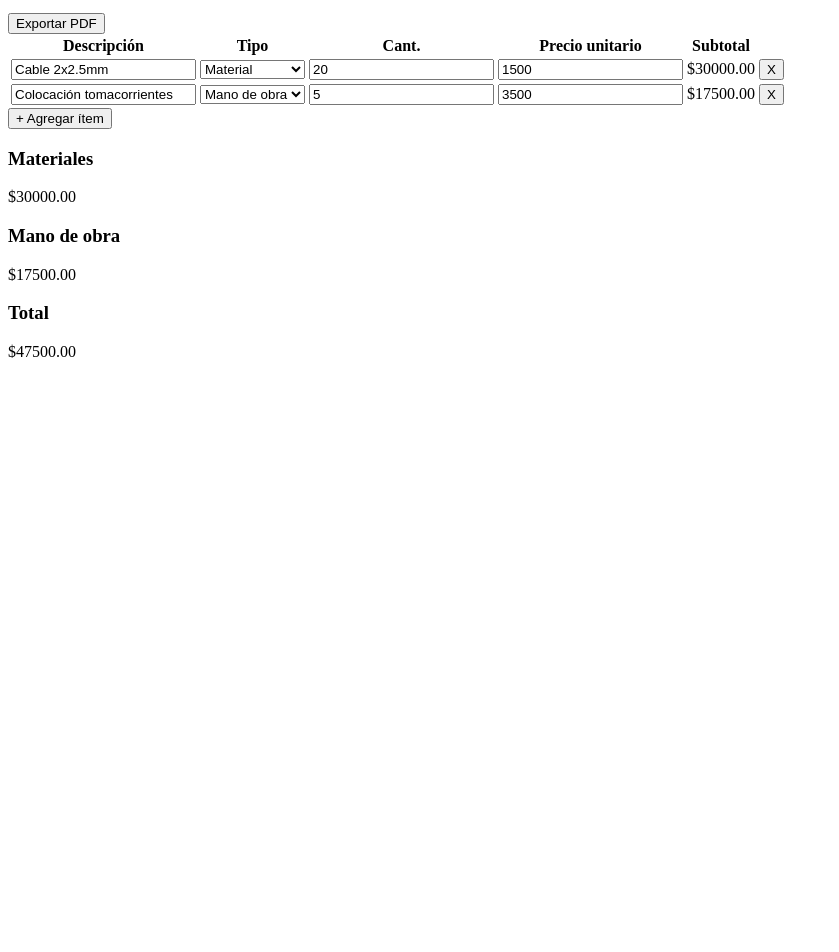
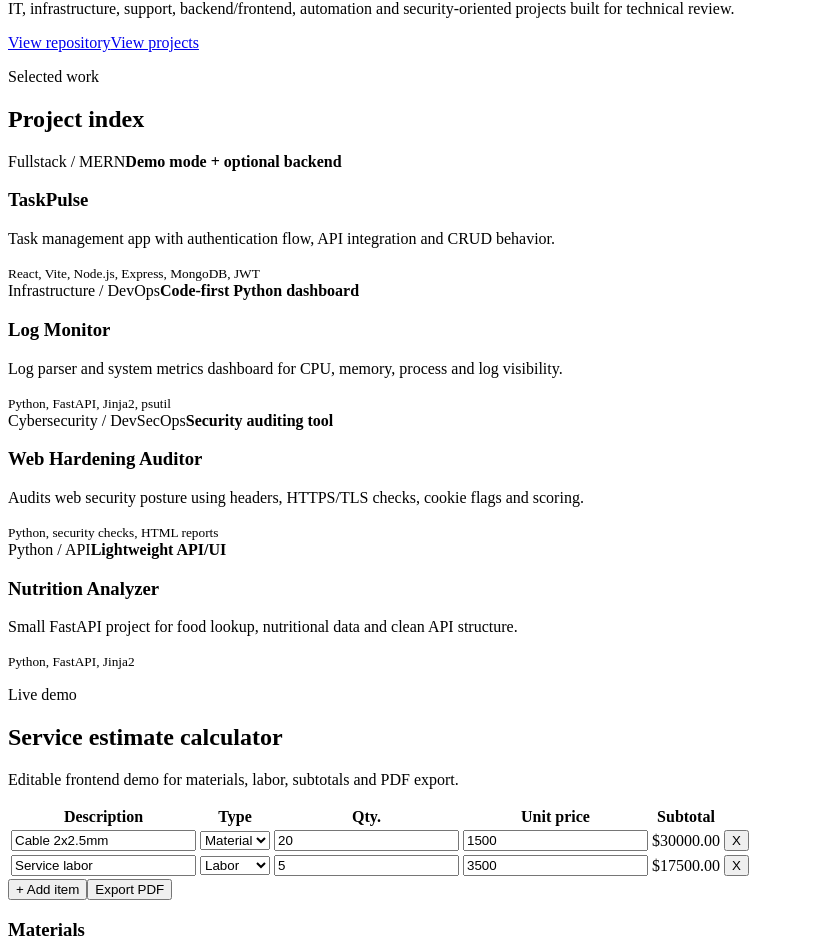
Before and after one commit to mafalcone/portfolio-projects, a React (Vite) app in the folder presupuesto_electrico/: page / in a window 1280 px wide. Shown: the part 101-1053 px from the top of the page, without its empty margins (0-839 px from the left). Before the commit the page ends 800 px from the top, so only its background shows below. Built offline with nearby package versions, Linux system fonts and the light colour scheme; the HTML template or start-up script is replaced by a standard one.

Commit message:
Convert public app into portfolio landing

```diff
--- a/presupuesto_electrico/src/App.jsx
+++ b/presupuesto_electrico/src/App.jsx
@@ -1,200 +1,182 @@
-import React, { useState, useMemo } from 'react'
+import React, { useMemo, useState } from 'react'
 import jsPDF from 'jspdf'
 
-const emptyItem = {
-  descripcion: '',
-  tipo: 'material',
-  cantidad: 1,
-  precio: 0
+const projects = [
+  {
+    name: 'TaskPulse',
+    area: 'Fullstack / MERN',
+    status: 'Demo mode + optional backend',
+    desc: 'Task management app with authentication flow, API integration and CRUD behavior.',
+    stack: 'React, Vite, Node.js, Express, MongoDB, JWT'
+  },
+  {
+    name: 'Log Monitor',
+    area: 'Infrastructure / DevOps',
+    status: 'Code-first Python dashboard',
+    desc: 'Log parser and system metrics dashboard for CPU, memory, process and log visibility.',
+    stack: 'Python, FastAPI, Jinja2, psutil'
+  },
+  {
+    name: 'Web Hardening Auditor',
+    area: 'Cybersecurity / DevSecOps',
+    status: 'Security auditing tool',
+    desc: 'Audits web security posture using headers, HTTPS/TLS checks, cookie flags and scoring.',
+    stack: 'Python, security checks, HTML reports'
+  },
+  {
+    name: 'Nutrition Analyzer',
+    area: 'Python / API',
+    status: 'Lightweight API/UI',
+    desc: 'Small FastAPI project for food lookup, nutritional data and clean API structure.',
+    stack: 'Python, FastAPI, Jinja2'
   }
+]
 
-function parseNumber(value) {
-  const v = parseFloat(String(value).replace(',', '.'))
-  return isNaN(v) ? 0 : v
+const initialItems = [
+  { description: 'Cable 2x2.5mm', type: 'material', quantity: 20, price: 1500 },
+  { description: 'Service labor', type: 'labor', quantity: 5, price: 3500 }
+]
+
+function numberValue(value) {
+  const parsed = parseFloat(String(value).replace(',', '.'))
+  return Number.isNaN(parsed) ? 0 : parsed
 }
 
 export default function App() {
-  const [items, setItems] = useState([
-    { ...emptyItem, descripcion: 'Cable 2x2.5mm', cantidad: 20, precio: 1500, tipo: 'material' },
-    { ...emptyItem, descripcion: 'Colocación tomacorrientes', cantidad: 5, precio: 3500, tipo: 'mano_obra' }
-  ])
+  const [items, setItems] = useState(initialItems)
 
-  const handleChangeItem = (index, field, value) => {
-    setItems(prev => {
-      const next = [...prev]
-      next[index] = { ...next[index], [field]: value }
-      return next
-    })
+  const totals = useMemo(() => {
+    return items.reduce(
+      (acc, item) => {
+        const subtotal = numberValue(item.quantity) * numberValue(item.price)
+        if (item.type === 'labor') acc.labor += subtotal
+        else acc.materials += subtotal
+        acc.total += subtotal
+        return acc
+      },
+      { materials: 0, labor: 0, total: 0 }
+    )
+  }, [items])
+
+  function updateItem(index, field, value) {
+    setItems(prev => prev.map((item, i) => (i === index ? { ...item, [field]: value } : item)))
   }
 
-  const handleAddItem = () => {
-    setItems(prev => [...prev, { ...emptyItem }])
+  function addItem() {
+    setItems(prev => [...prev, { description: '', type: 'material', quantity: 1, price: 0 }])
   }
 
-  const handleRemoveItem = (index) => {
+  function removeItem(index) {
     setItems(prev => prev.filter((_, i) => i !== index))
   }
 
-  const totals = useMemo(() => {
-    let materiales = 0
-    let manoObra = 0
-
-    items.forEach(item => {
-      const cantidad = parseNumber(item.cantidad)
-      const precio = parseNumber(item.precio)
-      const subtotal = cantidad * precio
-
-      if (item.tipo === 'mano_obra') {
-        manoObra += subtotal
-      } else {
-        materiales += subtotal
-      }
-    })
-
-    return {
-      materiales,
-      manoObra,
-      total: materiales + manoObra
-    }
-  }, [items])
-
-  const handleExportPDF = () => {
+  function exportPdf() {
     const doc = new jsPDF()
-
     doc.setFontSize(16)
-    doc.text('Presupuesto de Servicio', 10, 15)
-
-    doc.setFontSize(11)
+    doc.text('Service Estimate', 10, 15)
+    doc.setFontSize(10)
     let y = 25
-    doc.text('Items:', 10, y)
-    y += 5
-
-    items.forEach((item, idx) => {
-      const cantidad = parseNumber(item.cantidad)
-      const precio = parseNumber(item.precio)
-      const subtotal = cantidad * precio
-      const linea = `${idx + 1}. [${item.tipo === 'mano_obra' ? 'MO' : 'MAT'}] ${item.descripcion} - Cant: ${cantidad} - $${precio.toFixed(2)} - Sub: $${subtotal.toFixed(2)}`
-      doc.text(linea, 10, y)
+    items.forEach((item, index) => {
+      const subtotal = numberValue(item.quantity) * numberValue(item.price)
+      doc.text(`${index + 1}. ${item.description || 'Item'} - ${item.quantity} x $${numberValue(item.price).toFixed(2)} = $${subtotal.toFixed(2)}`, 10, y)
       y += 6
       if (y > 270) {
         doc.addPage()
         y = 20
       }
     })
-
-    y += 5
-    doc.text(`Subtotales:`, 10, y)
-    y += 6
-    doc.text(`Materiales: $${totals.materiales.toFixed(2)}`, 10, y)
-    y += 6
-    doc.text(`Mano de obra: $${totals.manoObra.toFixed(2)}`, 10, y)
     y += 6
     doc.setFontSize(13)
-    doc.text(`TOTAL: $${totals.total.toFixed(2)}`, 10, y)
-
-    doc.save('presupuesto-servicio.pdf')
+    doc.text(`Total: $${totals.total.toFixed(2)}`, 10, y)
+    doc.save('service-estimate.pdf')
   }
 
   return (
-    <div className="app">
-      <header className="app-header">
-        <div>
-          <h1>Presupuesto de Servicio</h1>
-          <p className="subtitle">Calculadora web para materiales, mano de obra y total final.</p>
+    <main className="app">
+      <section className="hero">
+        <p className="eyebrow">Technical Portfolio</p>
+        <h1>Manuel Falcone</h1>
+        <p className="hero-text">
+          IT, infrastructure, support, backend/frontend, automation and security-oriented projects built for technical review.
+        </p>
+        <div className="hero-actions">
+          <a className="btn primary" href="https://github.com/mafalcone/portfolio-projects" target="_blank" rel="noreferrer">View repository</a>
+          <a className="btn secondary" href="#projects">View projects</a>
         </div>
-        <button className="btn primary" onClick={handleExportPDF}>
-          Exportar PDF
-        </button>
-      </header>
+      </section>
 
-      <section className="table-wrapper">
+      <section className="section" id="projects">
+        <div className="section-header">
+          <p className="eyebrow">Selected work</p>
+          <h2>Project index</h2>
+        </div>
+        <div className="project-grid">
+          {projects.map(project => (
+            <article className="project-card" key={project.name}>
+              <div className="card-topline">
+                <span>{project.area}</span>
+                <strong>{project.status}</strong>
+              </div>
+              <h3>{project.name}</h3>
+              <p>{project.desc}</p>
+              <small>{project.stack}</small>
+            </article>
+          ))}
+        </div>
+      </section>
+
+      <section className="section calculator-section">
+        <div className="section-header">
+          <p className="eyebrow">Live demo</p>
+          <h2>Service estimate calculator</h2>
+          <p>Editable frontend demo for materials, labor, subtotals and PDF export.</p>
+        </div>
+
+        <div className="table-wrapper">
           <table className="items-table">
             <thead>
               <tr>
-              <th>Descripción</th>
-              <th>Tipo</th>
-              <th>Cant.</th>
-              <th>Precio unitario</th>
+                <th>Description</th>
+                <th>Type</th>
+                <th>Qty.</th>
+                <th>Unit price</th>
                 <th>Subtotal</th>
                 <th></th>
               </tr>
             </thead>
             <tbody>
-            {items.map((item, idx) => {
-              const cantidad = parseNumber(item.cantidad)
-              const precio = parseNumber(item.precio)
-              const subtotal = cantidad * precio
-
+              {items.map((item, index) => {
+                const subtotal = numberValue(item.quantity) * numberValue(item.price)
                 return (
-                <tr key={idx}>
+                  <tr key={index}>
+                    <td><input value={item.description} onChange={e => updateItem(index, 'description', e.target.value)} /></td>
                     <td>
-                    <input
-                      type="text"
-                      value={item.descripcion}
-                      onChange={e => handleChangeItem(idx, 'descripcion', e.target.value)}
-                      placeholder="Ej: Cable, tablero, mano de obra..."
-                    />
-                  </td>
-                  <td>
-                    <select
-                      value={item.tipo}
-                      onChange={e => handleChangeItem(idx, 'tipo', e.target.value)}
-                    >
+                      <select value={item.type} onChange={e => updateItem(index, 'type', e.target.value)}>
                         <option value="material">Material</option>
-                      <option value="mano_obra">Mano de obra</option>
+                        <option value="labor">Labor</option>
                       </select>
                     </td>
-                  <td>
-                    <input
-                      type="number"
-                      min="0"
-                      value={item.cantidad}
-                      onChange={e => handleChangeItem(idx, 'cantidad', e.target.value)}
-                    />
-                  </td>
-                  <td>
-                    <input
-                      type="number"
-                      min="0"
-                      value={item.precio}
-                      onChange={e => handleChangeItem(idx, 'precio', e.target.value)}
-                    />
-                  </td>
-                  <td className="numeric">
-                    ${subtotal.toFixed(2)}
-                  </td>
-                  <td>
-                    <button
-                      className="btn danger small"
-                      onClick={() => handleRemoveItem(idx)}
-                    >
-                      X
-                    </button>
-                  </td>
+                    <td><input type="number" min="0" value={item.quantity} onChange={e => updateItem(index, 'quantity', e.target.value)} /></td>
+                    <td><input type="number" min="0" value={item.price} onChange={e => updateItem(index, 'price', e.target.value)} /></td>
+                    <td className="numeric">${subtotal.toFixed(2)}</td>
+                    <td><button className="btn danger small" onClick={() => removeItem(index)}>X</button></td>
                   </tr>
                 )
               })}
             </tbody>
           </table>
-        <button className="btn secondary" onClick={handleAddItem}>
-          + Agregar ítem
-        </button>
-      </section>
+          <div className="table-actions">
+            <button className="btn secondary" onClick={addItem}>+ Add item</button>
+            <button className="btn primary" onClick={exportPdf}>Export PDF</button>
+          </div>
+        </div>
 
-      <section className="totals">
-        <div className="card">
-          <h3>Materiales</h3>
-          <p>${totals.materiales.toFixed(2)}</p>
-        </div>
-        <div className="card">
-          <h3>Mano de obra</h3>
-          <p>${totals.manoObra.toFixed(2)}</p>
-        </div>
-        <div className="card total">
-          <h3>Total</h3>
-          <p>${totals.total.toFixed(2)}</p>
+        <div className="totals">
+          <div className="card"><h3>Materials</h3><p>${totals.materials.toFixed(2)}</p></div>
+          <div className="card"><h3>Labor</h3><p>${totals.labor.toFixed(2)}</p></div>
+          <div className="card total"><h3>Total</h3><p>${totals.total.toFixed(2)}</p></div>
         </div>
       </section>
-    </div>
+    </main>
   )
 }
```
Lines whose indentation alone changed are shown as unchanged.
